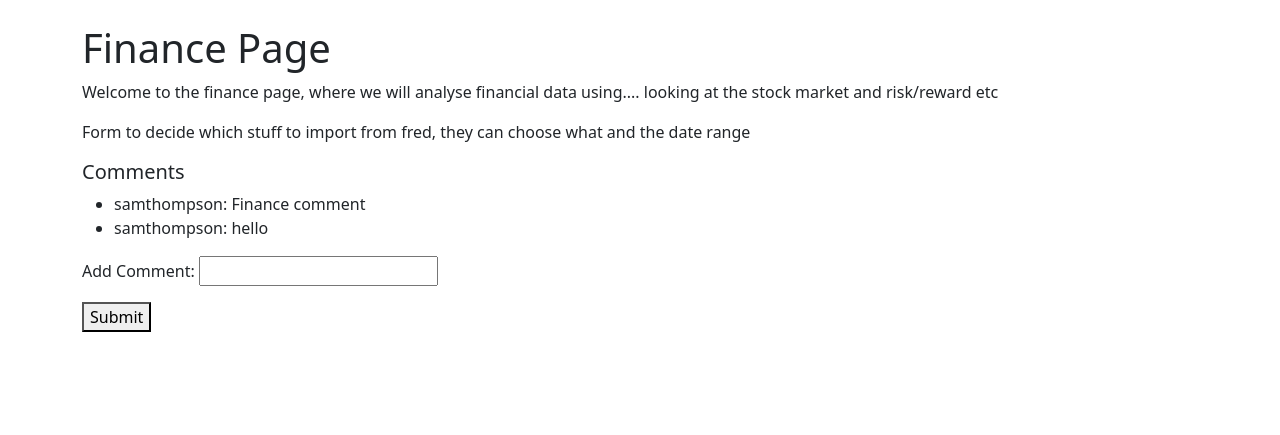
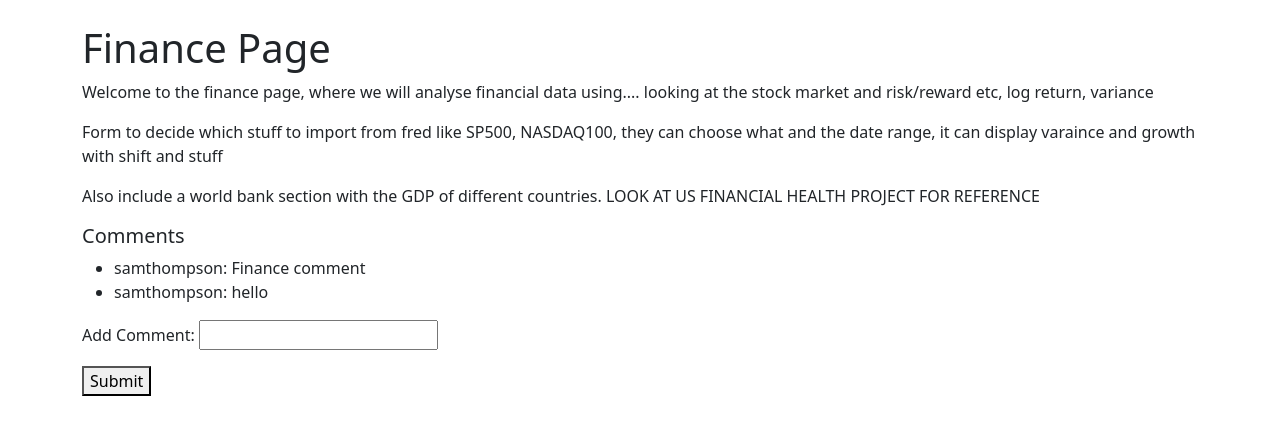
Before and after one commit to sthompson232/Django-Unrestrained, a Django app: page /finance/ in a window 1280 px wide. Shown: the part 82-517 px from the top of the page. Run offline with Django 3.2, Linux system fonts and the light colour scheme; a user stored in the database is signed in; data comes from the database, SQL or seed files in the repository.

Commit message:
more info about what i will do

```diff
--- a/django_app/templates/django_app/finance.html
+++ b/django_app/templates/django_app/finance.html
@@ -2,9 +2,10 @@
 {% block content %}
 
 <h1>Finance Page</h1>
-<p>Welcome to the finance page, where we will analyse financial data using.... looking at the stock market and risk/reward etc</p>
+<p>Welcome to the finance page, where we will analyse financial data using.... looking at the stock market and risk/reward etc, log return, variance</p>
 
-<p>Form to decide which stuff to import from fred, they can choose what and the date range</p>
+<p>Form to decide which stuff to import from fred like SP500, NASDAQ100, they can choose what and the date range, it can display varaince and growth with shift and stuff</p>
+<p>Also include a world bank section with the GDP of different countries. LOOK AT US FINANCIAL HEALTH PROJECT FOR REFERENCE</p>
 <!-- VIEW COMMENTS -->
 <h5>Comments</h5>
 <ul>
```
